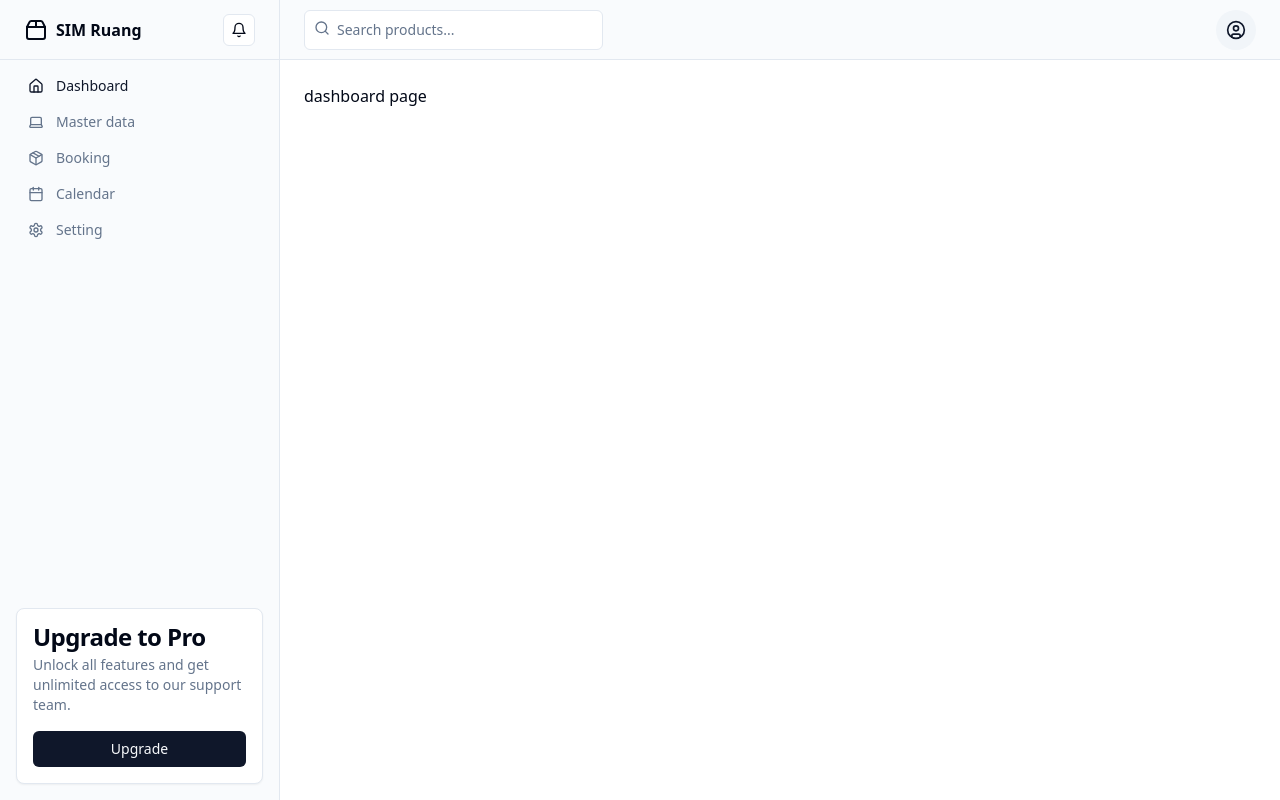
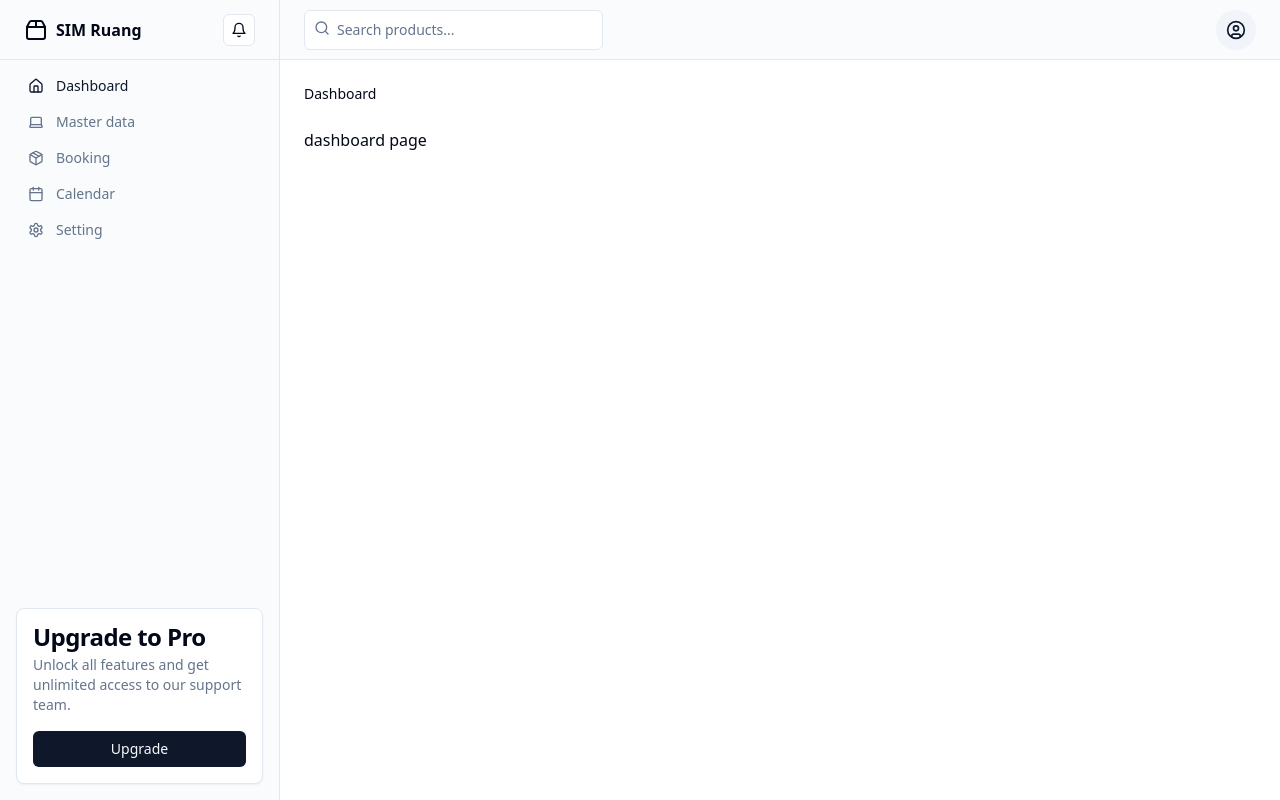
Before and after one commit to ardiman-xyz/room-reservation, a Next.js app: page /dashboard in a window 1280 px wide. Built offline with nearby package versions, Linux system fonts and the light colour scheme.

Commit message:
ft: dynamic breadcrumb page

```diff
--- a/app/(admin)/dashboard/page.tsx
+++ b/app/(admin)/dashboard/page.tsx
@@ -1,3 +1,9 @@
+
+import { Metadata } from 'next'
+
+export const metadata: Metadata = {
+    title: 'Dashboard',
+}
 
 const DashboardPage = () => {
     return (
--- a/app/(admin)/layout.tsx
+++ b/app/(admin)/layout.tsx
@@ -2,6 +2,7 @@
 
 import {DesktopSidebar} from "./_components/desktop-sidebar";
 import {TopBar} from "./_components/top-bar";
+import DynamicBreadcrumb from "@/components/DynamicBreadcrumb";
 
 const AdminLayout = ({children}: {children: React.ReactNode}) => {
     return (
@@ -11,6 +12,7 @@
                 <TopBar />
 
                 <main className="flex flex-1 flex-col gap-4 p-4 lg:gap-6 lg:p-6">
+                    <DynamicBreadcrumb />
                     {children}
                 </main>
 
--- /dev/null
+++ b/components/DynamicBreadcrumb.tsx
@@ -0,0 +1,59 @@
+"use client"
+
+import {Fragment} from "react";
+import Link from "next/link";
+import { usePathname } from "next/navigation";
+
+import {
+    Breadcrumb,
+    BreadcrumbItem,
+    BreadcrumbLink,
+    BreadcrumbList, BreadcrumbPage,
+    BreadcrumbSeparator
+} from "@/components/ui/breadcrumb";
+
+const DynamicBreadcrumb = () => {
+    const router = usePathname();
+    const paths = router.split("/").filter((path) => path !== "");
+
+    return (
+        <Breadcrumb>
+            <BreadcrumbList>
+                <BreadcrumbItem>
+                    {
+                        paths[0] === "dashboard" ? (
+                            <BreadcrumbPage>Dashboard</BreadcrumbPage>
+                        ):(
+                        <BreadcrumbLink asChild>
+                                    <Link href={"/dashboard"}>Dashboard</Link>
+                        </BreadcrumbLink>
+                        )
+                    }
+                </BreadcrumbItem>
+
+                {paths.map((path, index) => {
+                    if (path === "dashboard" && index === 0) {
+                        return null;
+                    }
+
+                    return (
+                        <Fragment key={path}>
+                            <BreadcrumbSeparator />
+                            <BreadcrumbItem>
+                                {index === paths.length - 1 ? (
+                                    <BreadcrumbPage>{path}</BreadcrumbPage>
+                                ) : (
+                                    <BreadcrumbLink asChild>
+                                        <Link href={`/${paths.slice(0, index + 1).join("/")}`}>{path}</Link>
+                                    </BreadcrumbLink>
+                                )}
+                            </BreadcrumbItem>
+                        </Fragment>
+                    );
+                })}
+            </BreadcrumbList>
+        </Breadcrumb>
+    );
+};
+
+export default DynamicBreadcrumb;
--- /dev/null
+++ b/components/ui/breadcrumb.tsx
@@ -0,0 +1,115 @@
+import * as React from "react"
+import { Slot } from "@radix-ui/react-slot"
+import { ChevronRight, MoreHorizontal } from "lucide-react"
+
+import { cn } from "@/lib/utils"
+
+const Breadcrumb = React.forwardRef<
+  HTMLElement,
+  React.ComponentPropsWithoutRef<"nav"> & {
+    separator?: React.ReactNode
+  }
+>(({ ...props }, ref) => <nav ref={ref} aria-label="breadcrumb" {...props} />)
+Breadcrumb.displayName = "Breadcrumb"
+
+const BreadcrumbList = React.forwardRef<
+  HTMLOListElement,
+  React.ComponentPropsWithoutRef<"ol">
+>(({ className, ...props }, ref) => (
+  <ol
+    ref={ref}
+    className={cn(
+      "flex flex-wrap items-center gap-1.5 break-words text-sm text-muted-foreground sm:gap-2.5",
+      className
+    )}
+    {...props}
+  />
+))
+BreadcrumbList.displayName = "BreadcrumbList"
+
+const BreadcrumbItem = React.forwardRef<
+  HTMLLIElement,
+  React.ComponentPropsWithoutRef<"li">
+>(({ className, ...props }, ref) => (
+  <li
+    ref={ref}
+    className={cn("inline-flex items-center gap-1.5", className)}
+    {...props}
+  />
+))
+BreadcrumbItem.displayName = "BreadcrumbItem"
+
+const BreadcrumbLink = React.forwardRef<
+  HTMLAnchorElement,
+  React.ComponentPropsWithoutRef<"a"> & {
+    asChild?: boolean
+  }
+>(({ asChild, className, ...props }, ref) => {
+  const Comp = asChild ? Slot : "a"
+
+  return (
+    <Comp
+      ref={ref}
+      className={cn("transition-colors hover:text-foreground", className)}
+      {...props}
+    />
+  )
+})
+BreadcrumbLink.displayName = "BreadcrumbLink"
+
+const BreadcrumbPage = React.forwardRef<
+  HTMLSpanElement,
+  React.ComponentPropsWithoutRef<"span">
+>(({ className, ...props }, ref) => (
+  <span
+    ref={ref}
+    role="link"
+    aria-disabled="true"
+    aria-current="page"
+    className={cn("font-normal text-foreground", className)}
+    {...props}
+  />
+))
+BreadcrumbPage.displayName = "BreadcrumbPage"
+
+const BreadcrumbSeparator = ({
+  children,
+  className,
+  ...props
+}: React.ComponentProps<"li">) => (
+  <li
+    role="presentation"
+    aria-hidden="true"
+    className={cn("[&>svg]:size-3.5", className)}
+    {...props}
+  >
+    {children ?? <ChevronRight />}
+  </li>
+)
+BreadcrumbSeparator.displayName = "BreadcrumbSeparator"
+
+const BreadcrumbEllipsis = ({
+  className,
+  ...props
+}: React.ComponentProps<"span">) => (
+  <span
+    role="presentation"
+    aria-hidden="true"
+    className={cn("flex h-9 w-9 items-center justify-center", className)}
+    {...props}
+  >
+    <MoreHorizontal className="h-4 w-4" />
+    <span className="sr-only">More</span>
+  </span>
+)
+BreadcrumbEllipsis.displayName = "BreadcrumbElipssis"
+
+export {
+  Breadcrumb,
+  BreadcrumbList,
+  BreadcrumbItem,
+  BreadcrumbLink,
+  BreadcrumbPage,
+  BreadcrumbSeparator,
+  BreadcrumbEllipsis,
+}
```
